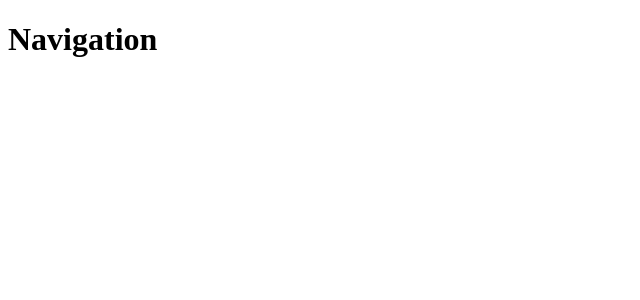
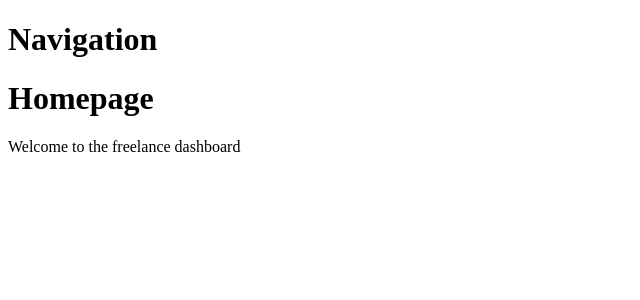
Before and after one commit to mscorzoni/freelance-fe, an Angular app: page /home in a window 1280 px wide. Shown: the top 300 px of the page, without its empty margins (0-640 px from the left). Built offline with nearby package versions, Linux system fonts and the light colour scheme.

Commit message:
refactor homepage and app templates

```diff
--- /dev/null
+++ b/src/app/app.component.html
@@ -0,0 +1,2 @@
+<h1>Navigation</h1>
+<router-outlet></router-outlet>
--- a/src/app/app.component.ts
+++ b/src/app/app.component.ts
@@ -2,7 +2,7 @@ import { Component } from '@angular/core';
 
 @Component({
   selector: 'app',
-  template: '<h1>Navigation</h1>',
+  templateUrl: 'app.component.html',
   styleUrls: ['./app.component.css']
 })
 export class AppComponent {
--- a/src/app/app.module.ts
+++ b/src/app/app.module.ts
@@ -3,6 +3,7 @@ import { NgModule } from '@angular/core';
 
 import { AppComponent } from './app.component';
 import { HomepageComponent } from './homepage/homepage.component';
+import { AppRoutingModule } from './app-routing.module';
 
 @NgModule({
   declarations: [
@@ -10,7 +11,8 @@ import { HomepageComponent } from './homepage/homepage.component';
     HomepageComponent
   ],
   imports: [
-    BrowserModule
+    BrowserModule,
+    AppRoutingModule
   ],
   providers: [],
   bootstrap: [
--- a/src/app/homepage/homepage.component.html
+++ b/src/app/homepage/homepage.component.html
@@ -1,3 +1,2 @@
-<p>
-  homepage works!
-</p>
+<h1>Homepage</h1>
+<p>Welcome to the freelance dashboard</p>
--- a/src/app/homepage/homepage.component.ts
+++ b/src/app/homepage/homepage.component.ts
@@ -2,7 +2,7 @@ import { Component } from '@angular/core';
 
 @Component({
   selector: 'homepage',
-  template: '<h1>Home</h1>' ,
+  templateUrl: 'homepage.component.html' ,
   styleUrls: ['./homepage.component.css']
 })
 export class HomepageComponent {
--- a/src/index.html
+++ b/src/index.html
@@ -1,6 +1,7 @@
 <!doctype html>
 <html lang="en">
 <head>
+
   <meta charset="utf-8">
   <title>Freelance-Fe</title>
   <base href="/">
```
Also changed, not shown: src/app/app-routing.module.ts (added, +16 -0 lines).
